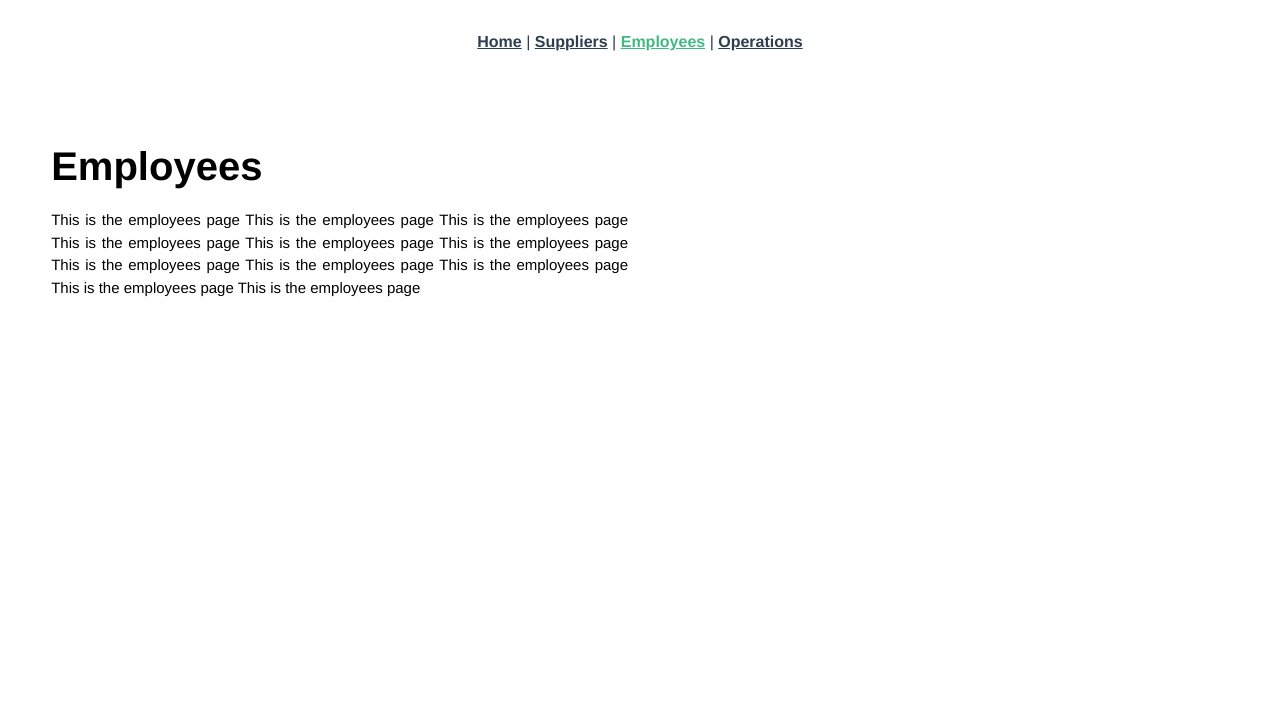
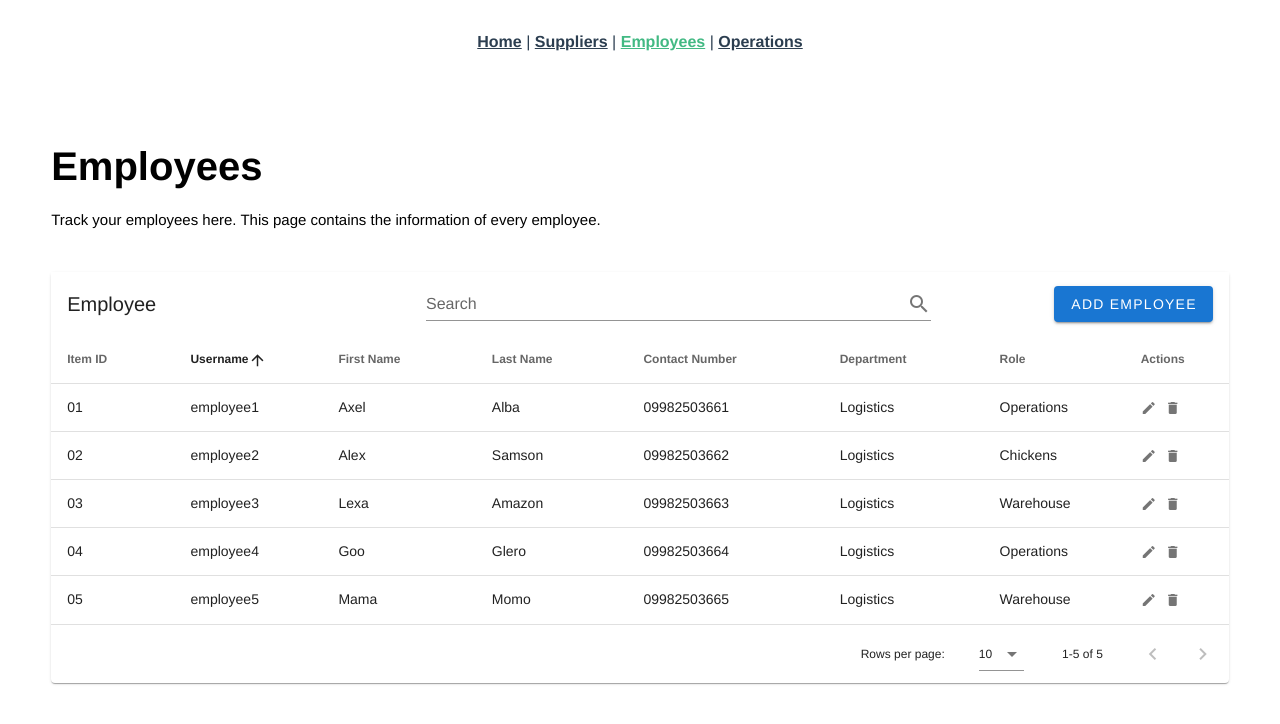
Before and after one commit to Skentir/LayerTech-v2.0, a Vue app: page /#/employees in a window 1280 px wide. Shown: the top 724 px of the page. Built offline with nearby package versions, Linux system fonts and the light colour scheme.

Commit message:
Added employees page with add,edit and delete

```diff
--- a/src/models/employees.json
+++ b/src/models/employees.json
@@ -1,49 +1,56 @@
 [{
     "headers": [
+      { "text": "Item ID", "value":"item_id"},
       { "text": "Username", "value":"username"},
-      { "text": "First Name", "value":"firstname"},
-      { "text": "Last Name", "value":"lastname"},
+      { "text": "First Name", "value":"first_name"},
+      { "text": "Last Name", "value":"last_name"},
       { "text": "Contact Number", "value":"number"},
       { "text": "Department", "value":"department"},
-      { "text": "Role", "value":"role"}
+      { "text": "Role", "value":"role"},
+      { "text": "Actions", "value": "actions", "sortable": false }
     ],
     "data": [
       {
+        "item_id": "01",
         "username": "employee1",
-        "firstname": "Axel",
-        "lastname": "Alba",
+        "first_name": "Axel",
+        "last_name": "Alba",
         "number": "09982503661",
         "department": "Logistics",
         "role": "Operations"
       },
       {
+        "item_id": "02",
         "username": "employee2",
-        "firstname": "Alex",
-        "lastname": "Samson",
+        "first_name": "Alex",
+        "last_name": "Samson",
         "number": "09982503662",
         "department": "Logistics",
         "role": "Chickens"
       },
       {
+        "item_id": "03",
         "username": "employee3",
-        "firstname": "Lexa",
-        "lastname": "Amazon",
+        "first_name": "Lexa",
+        "last_name": "Amazon",
         "number": "09982503663",
         "department": "Logistics",
         "role": "Warehouse"
       },
       {
+        "item_id": "04",
         "username": "employee4",
-        "firstname": "Goo",
-        "lastname": "Glero",
+        "first_name": "Goo",
+        "last_name": "Glero",
         "number": "09982503664",
         "department": "Logistics",
         "role": "Operations"
       },
       {
+        "item_id": "05",
         "username": "employee5",
-        "firstname": "Mama",
-        "lastname": "Momo",
+        "first_name": "Mama",
+        "last_name": "Momo",
         "number": "09982503665",
         "department": "Logistics",
         "role": "Warehouse"
--- a/src/views/Employees.vue
+++ b/src/views/Employees.vue
@@ -1,36 +1,318 @@
 <template>
   <div class="employees">
     <PageTemplate :pageInfo="pageInfo"/>
+    <v-data-table
+      :headers="this.componentData[0].headers"
+      :items="this.componentData[0].data"
+      :search="search"
+      sort-by="username"
+      class="elevation-1"
+    >
+      <template v-slot:top>
+        <v-toolbar
+          flat
+        >
+          <v-toolbar-title id="table_title">{{tableTitle}}</v-toolbar-title>
+          <v-spacer></v-spacer>
+          <v-text-field
+            id="table_search_bar"
+            v-model="search"
+            append-icon="mdi-magnify"
+            label="Search"
+            single-line
+            hide-details
+          ></v-text-field>
+          <!-- main dialog -->
+          <v-dialog
+            id="form"
+            v-model="showDialog"
+            max-width="500px"
+          >
+            <template v-slot:activator="{ on, attrs }">
+            <v-col class="text-right pr-0">
+              <v-btn
+                id="add_item_btn"
+                color="primary"
+                dark
+                v-bind="attrs"
+                v-on="on"
+              >
+                Add Employee
+              </v-btn>
+            </v-col>
+          </template>
+          <v-card>
+            <v-card-title>
+              <span id="form_title" class="headline">Add new employee</span>
+            </v-card-title>
+            <v-card-text>
+              <v-container>
+                <v-row>
+                  <v-col cols="12">
+                    <v-text-field
+                      id="username_text_field"
+                      v-model="editedItem.username"
+                      label="Username"
+                      required
+                    ></v-text-field>
+                  </v-col>
+                </v-row>
+                <v-row>
+                  <v-col
+                    cols="12"
+                    sm="6"
+                    md="6"
+                  >
+                    <v-text-field
+                      id="first_name_text_field"
+                      v-model="editedItem.first_name"
+                      label="First Name"
+                      required
+                    ></v-text-field>
+                  </v-col>
+                  <v-col
+                    cols="12"
+                    sm="6"
+                    md="6"
+                  >
+                    <v-text-field
+                      id="last_name_text_field"
+                      v-model="editedItem.last_name"
+                      label="Last Name"
+                      required
+                    ></v-text-field>
+                  </v-col>
+                </v-row>
+                <v-row>
+                  <v-col cols="12">
+                    <v-text-field
+                      id="number_text_field"
+                      v-model="editedItem.number"
+                      label="Contact Number"
+                      required
+                    ></v-text-field>
+                  </v-col>
+                </v-row>
+                <v-row>
+                  <v-col
+                    cols="12"
+                    sm="6"
+                    md="6"
+                  >
+                    <v-select
+                      id="department_text_field"
+                      v-model="editedItem.department"
+                      :items="['Logistics', 'Operations']"
+                      label="Department"
+                      required
+                    ></v-select>
+                  </v-col>
+                  <v-col
+                    cols="12"
+                    sm="6"
+                    md="6"
+                  >
+                    <v-text-field
+                      id="role_text_field"
+                      v-model="editedItem.role"
+                      label="Role"
+                      required
+                    ></v-text-field>
+                  </v-col>
+                </v-row>
+              </v-container>
+            </v-card-text>
+            <v-card-actions>
+              <v-spacer></v-spacer>
+              <v-btn
+                color="blue darken-1"
+                text
+                @click="showDialog = false"
+              >
+                Close
+              </v-btn>
+              <v-btn
+                color="blue darken-1"
+                text
+                @click="save()"
+              >
+                Save
+              </v-btn>
+            </v-card-actions>
+          </v-card>
+          </v-dialog>
+          <v-dialog v-model="dialogDelete" max-width="500px">
+            <v-card>
+              <v-card-title class="headline">
+                Are you sure you want to delete this user?
+              </v-card-title>
+              <v-card-actions>
+                <v-spacer></v-spacer>
+                <v-btn color="blue darken-1" text @click="closeDelete">Cancel</v-btn>
+                <v-btn color="blue darken-1" text @click="deleteItemConfirm">OK</v-btn>
+                <v-spacer></v-spacer>
+              </v-card-actions>
+            </v-card>
+          </v-dialog>
+        </v-toolbar>
+      </template>
+      <template v-slot:item.actions="{ item }">
+        <v-icon
+          id="edit_item_btn"
+          small
+          class="mr-2"
+          @click="editItem(item)"
+        >
+          mdi-pencil
+        </v-icon>
+        <v-icon
+          small
+          @click="deleteItem(item)"
+        >
+          mdi-delete
+        </v-icon>
+      </template>
+      <template v-slot:no-data>
+        <v-btn
+          color="primary"
+          @click="initialize"
+        >
+          Reset
+        </v-btn>
+      </template>
+    </v-data-table>
   </div>
 </template>
 
 <script>
 import PageTemplate from '@/components/PageTemplate.vue';
-import employeeData from '@/models/employees.json';
+import employeesData from '@/models/employees.json';
 
 export default {
-  name: 'Employees',
   components: {
     PageTemplate,
   },
-  data() {
-    return {
-      pageInfo: {
-        title: 'Employees',
-        description: ' This is the employees page This is the employees page This is the employees page This is the employees page This is the employees page This is the employees page This is the employees page This is the employees page This is the employees page This is the employees page This is the employees page ',
-      },
-      componentData: employeeData,
-      tableTitle: 'Employees',
-    };
+  data: () => ({
+    pageInfo: {
+      title: 'Employees',
+      description: 'Track your employees here. This page contains the information of every employee.',
+    },
+    search: '',
+    tableTitle: 'Employee',
+    showDialog: false,
+    dialogDelete: false,
+    componentData: [],
+    editedIndex: -1,
+    editedItem: {
+      username: '',
+      first_name: '',
+      last_name: '',
+      number: '',
+      department: '',
+      role: '',
+    },
+    defaultItem: {
+      username: '',
+      first_name: '',
+      last_name: '',
+      number: '',
+      department: '',
+      role: '',
+    },
+  }),
+
+  computed: {
+    formTitle() {
+      return this.editedIndex === -1 ? 'New Employee' : 'Edit Employee';
+    },
   },
+
+  watch: {
+    showDialog(val) {
+      // eslint-disable-next-line no-unused-expressions
+      val || this.close();
+    },
+    dialogDelete(val) {
+      // eslint-disable-next-line no-unused-expressions
+      val || this.closeDelete();
+    },
+  },
+
+  created() {
+    this.initialize();
+  },
+
   methods: {
-    someFunc() {
-      console.log('this is someFunc()');
+    /*
+      Assigns fetched data to local reference inside the component
+    */
+    initialize() {
+      this.componentData = employeesData;
+    },
+    /*
+      Copies the data to editedItem to display on dialog.
+      showDialog triggers the dialog view of the form.
+    */
+    editItem(item) {
+      // get index of item
+      this.editedIndex = this.componentData[0].data.indexOf(item);
+      // assign item to editedItem obj
+      this.editedItem = { ...item };
+      // set true to show dialog view
+      this.showDialog = true;
+    },
+    /*
+      Deletes an item from the table with regards to the data.
+      Open the delete dialog.
+    */
+    deleteItem(item) {
+      this.editedIndex = this.componentData[0].data.indexOf(item);
+      this.editedItem = { ...item };
+      this.dialogDelete = true;
+    },
+    /*
+      Confirms the deletion of an item and updates the table.
+    */
+    deleteItemConfirm() {
+      this.componentData[0].data.splice(this.editedIndex, 1);
+      this.closeDelete();
+    },
+    /*
+      Closes the dialog and resets editedItem
+      to defaultItem. Also resets editedIndex to -1.
+    */
+    close() {
+      this.showDialog = false;
+      this.$nextTick(() => {
+        this.editedItem = { ...this.defaultItem };
+        this.editedIndex = -1;
+      });
+    },
+    /*
+      Closes the dialog for deleting an item and resets editedItem
+      to defaultItem. Also resets editedIndex to -1.
+    */
+    closeDelete() {
+      this.dialogDelete = false;
+      this.$nextTick(() => {
+        this.editedItem = { ...this.defaultItem };
+        this.editedIndex = -1;
+      });
+    },
+    /*
+      Pushers the object to the source data
+      or update the existing object with new data.
+    */
+    save() {
+      if (this.editedIndex > -1) {
+        Object.assign(this.componentData[0].data[this.editedIndex], this.editedItem);
+      } else {
+        // eslint-disable-next-line prefer-template
+        this.editedItem.item_id = '0' + (this.componentData[0].data.length + 1).toString();
+        this.componentData[0].data.push(this.editedItem);
+      }
+      this.close();
     },
   },
 };
 </script>
-
-<style scoped>
-
-</style>
```
